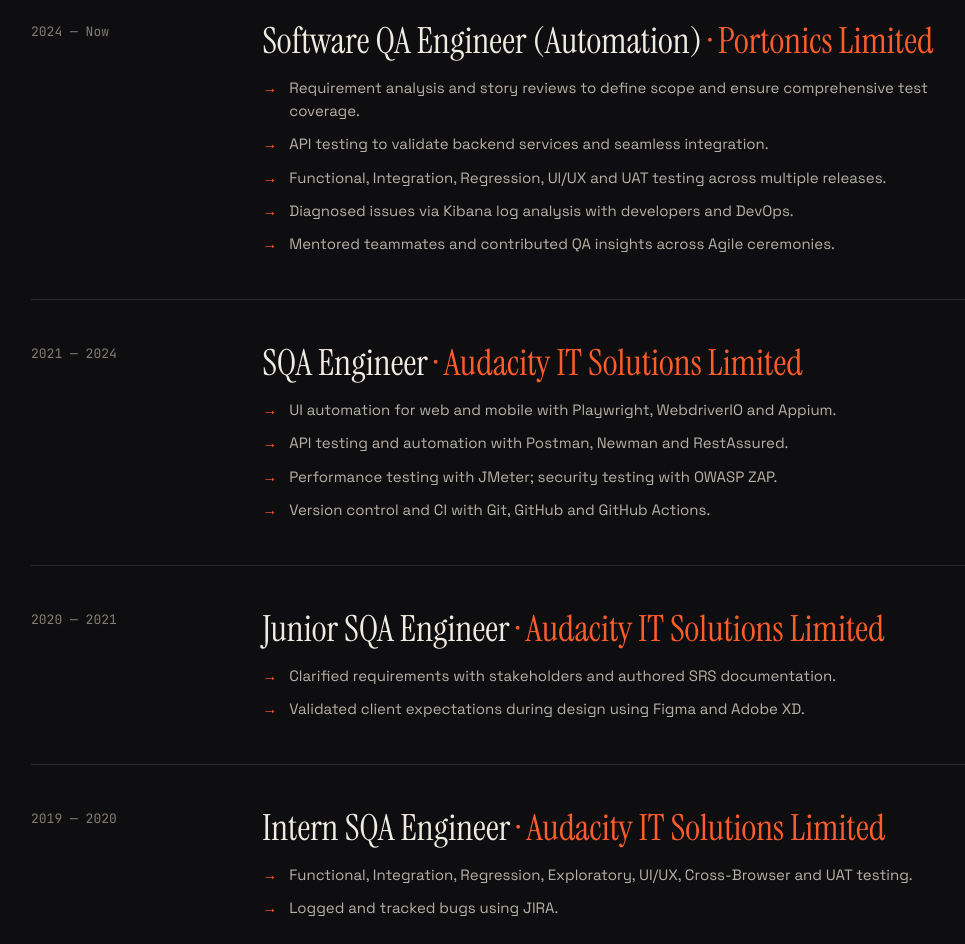
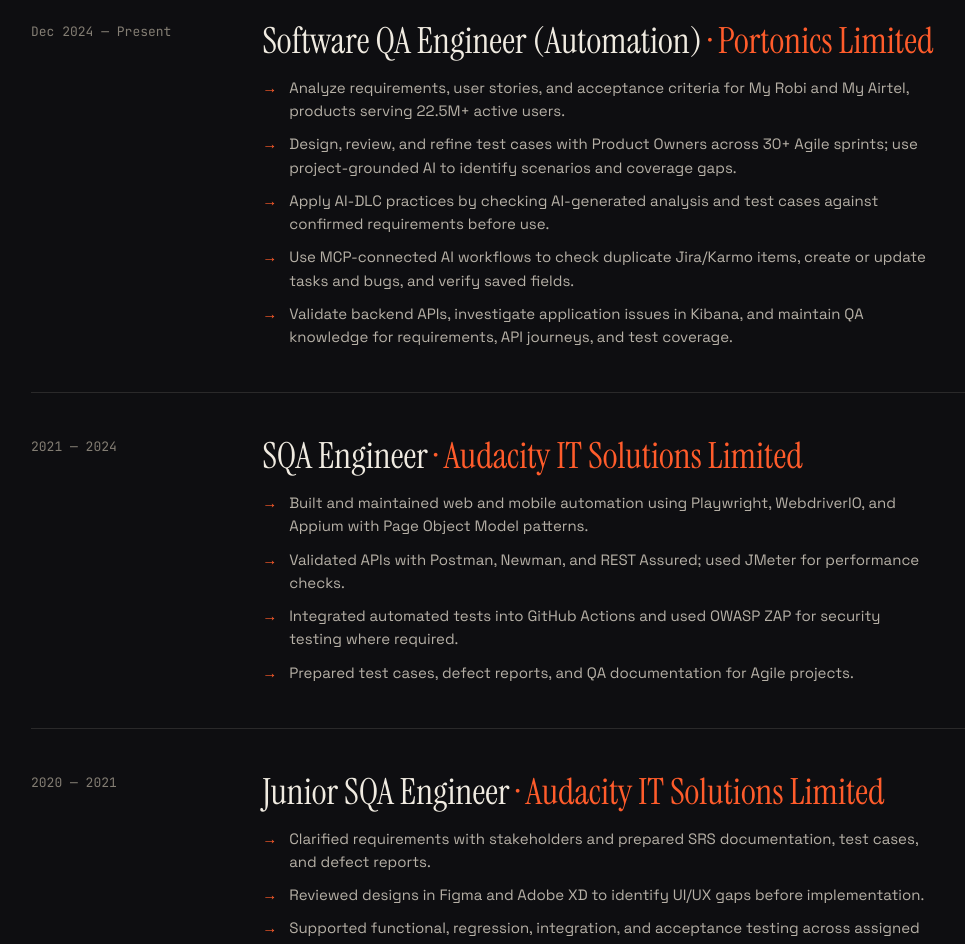
Before and after one commit to atiarmridul/atiarmridul.github.io, a React (Vite) app: page / in a window 1280 px wide. Shown: the part 5840-6784 px from the top of the page, without its empty margins (33-998 px from the left). Built offline with nearby package versions, Linux system fonts and the light colour scheme; no server answers.

Commit message:
Update portfolio content from latest resume

```diff
--- a/src/components/Experience.tsx
+++ b/src/components/Experience.tsx
@@ -9,13 +9,13 @@ const experiences = [
     title: 'Software QA Engineer (Automation)',
     company: 'Portonics Limited',
     companyUrl: 'https://portonics.com',
-    when: '2024 — Now',
+    when: 'Dec 2024 — Present',
     points: [
-      'Requirement analysis and story reviews to define scope and ensure comprehensive test coverage.',
-      'API testing to validate backend services and seamless integration.',
-      'Functional, Integration, Regression, UI/UX and UAT testing across multiple releases.',
-      'Diagnosed issues via Kibana log analysis with developers and DevOps.',
-      'Mentored teammates and contributed QA insights across Agile ceremonies.',
+      'Analyze requirements, user stories, and acceptance criteria for My Robi and My Airtel, products serving 22.5M+ active users.',
+      'Design, review, and refine test cases with Product Owners across 30+ Agile sprints; use project-grounded AI to identify scenarios and coverage gaps.',
+      'Apply AI-DLC practices by checking AI-generated analysis and test cases against confirmed requirements before use.',
+      'Use MCP-connected AI workflows to check duplicate Jira/Karmo items, create or update tasks and bugs, and verify saved fields.',
+      'Validate backend APIs, investigate application issues in Kibana, and maintain QA knowledge for requirements, API journeys, and test coverage.',
     ],
   },
   {
@@ -24,10 +24,10 @@ const experiences = [
     companyUrl: 'https://audacityit.com',
     when: '2021 — 2024',
     points: [
-      'UI automation for web and mobile with Playwright, WebdriverIO and Appium.',
-      'API testing and automation with Postman, Newman and RestAssured.',
-      'Performance testing with JMeter; security testing with OWASP ZAP.',
-      'Version control and CI with Git, GitHub and GitHub Actions.',
+      'Built and maintained web and mobile automation using Playwright, WebdriverIO, and Appium with Page Object Model patterns.',
+      'Validated APIs with Postman, Newman, and REST Assured; used JMeter for performance checks.',
+      'Integrated automated tests into GitHub Actions and used OWASP ZAP for security testing where required.',
+      'Prepared test cases, defect reports, and QA documentation for Agile projects.',
     ],
   },
   {
@@ -36,8 +36,9 @@ const experiences = [
     companyUrl: 'https://audacityit.com',
     when: '2020 — 2021',
     points: [
-      'Clarified requirements with stakeholders and authored SRS documentation.',
-      'Validated client expectations during design using Figma and Adobe XD.',
+      'Clarified requirements with stakeholders and prepared SRS documentation, test cases, and defect reports.',
+      'Reviewed designs in Figma and Adobe XD to identify UI/UX gaps before implementation.',
+      'Supported functional, regression, integration, and acceptance testing across assigned projects.',
     ],
   },
   {
@@ -46,8 +47,9 @@ const experiences = [
     companyUrl: 'https://audacityit.com',
     when: '2019 — 2020',
     points: [
-      'Functional, Integration, Regression, Exploratory, UI/UX, Cross-Browser and UAT testing.',
-      'Logged and tracked bugs using JIRA.',
+      'Executed functional, integration, regression, exploratory, UI/UX, cross-browser, and UAT testing.',
+      'Recorded clear defect steps and tracked issues in Jira.',
+      'Supported test documentation and learned the team’s QA process across project work.',
     ],
   },
 ];
```
